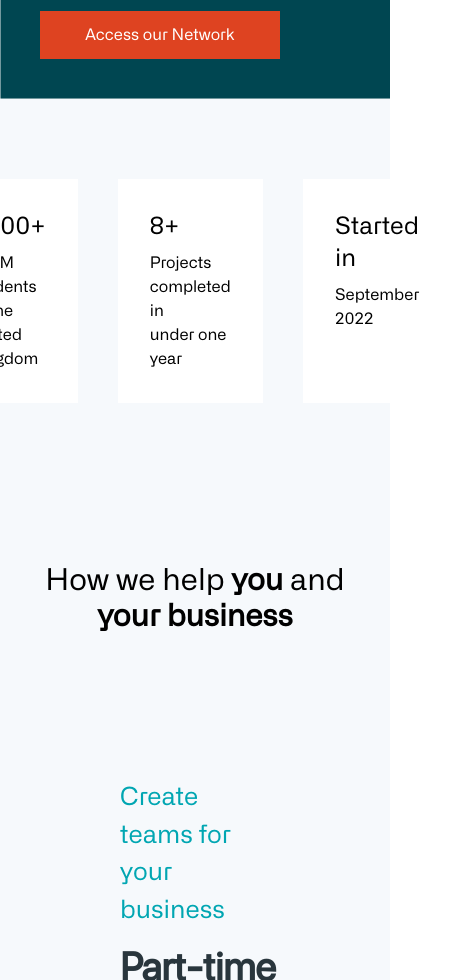
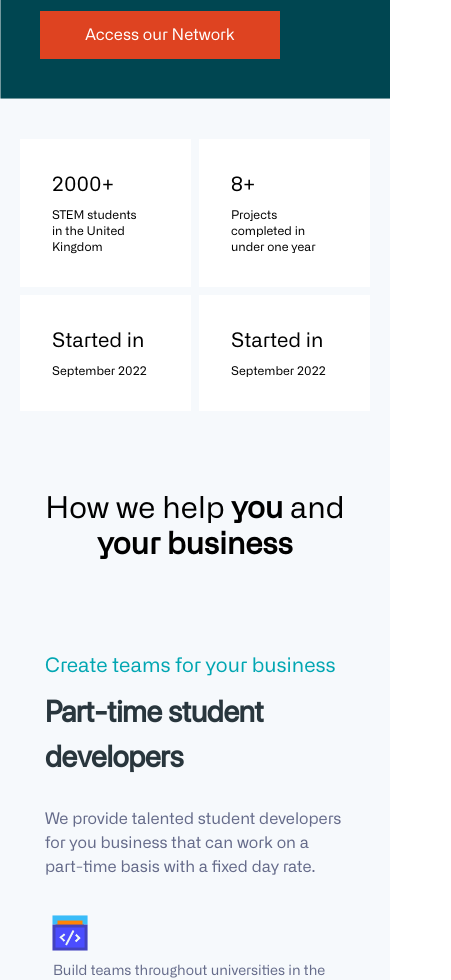
Before and after one commit to bsaoptima/karterwebsite, a React (Vite) app: page / in a window 390 px wide. Shown: the part 1020-2000 px from the top of the page, 451 px wide, since content can reach past the window. Built offline with nearby package versions, Linux system fonts and the light colour scheme.

Commit message:
fixed made responsive

```diff
--- a/src/components/Navbar.jsx
+++ b/src/components/Navbar.jsx
@@ -8,7 +8,7 @@ export default function Navbar() {
         <nav class="bg-[#F6F9FC] border-gray-200 dark:bg-gray-900">
         <div class="max-w-screen-xl flex flex-wrap items-center justify-between mx-auto p-4 py-6">
             <a href="/" class="flex items-center">
-                <img src={logo} class="h-8 mr-3" alt="Flowbite Logo" />
+                <p className="text-xl font-alliance">&lt;karter&gt;</p>
             </a>
             <button data-collapse-toggle="navbar-default" type="button" class="inline-flex items-center p-2 w-10 h-10 justify-center text-sm text-gray-500 rounded-lg md:hidden hover:bg-gray-100 focus:outline-none focus:ring-2 focus:ring-gray-200 dark:text-gray-400 dark:hover:bg-gray-700 dark:focus:ring-gray-600" aria-controls="navbar-default" aria-expanded="false">
                 <span class="sr-only">Open main menu</span>
@@ -19,10 +19,10 @@ export default function Navbar() {
             <div class="hidden w-full md:block md:w-auto" id="navbar-default">
             <ul class="font-medium flex flex-col p-4 md:p-0 mt-4 border border-gray-100 rounded-lg bg-gray-50 md:flex-row md:space-x-8 md:mt-0 md:border-0 md:bg-[#F6F9FC] dark:bg-gray-800 md:dark:bg-gray-900 dark:border-gray-700">
                 <li>
-                <a href="/solutions" class="block py-2 pl-3 pr-4 text-gray-900 rounded hover:bg-gray-100 md:hover:bg-transparent md:border-0 md:hover:text-blue-700 md:p-0 dark:text-white md:dark:hover:text-blue-500 dark:hover:bg-gray-700 dark:hover:text-white md:dark:hover:bg-transparent">Solutions</a>
+                <a href="/solutions" class="block py-2 pl-3 pr-4 text-gray-900 rounded hover:bg-gray-100 md:hover:bg-transparent md:border-0 md:hover:text-[#00A6B2] md:p-0 dark:text-white md:dark:hover:text-blue-500 dark:hover:bg-gray-700 dark:hover:text-white md:dark:hover:bg-transparent">Solutions</a>
                 </li>
                 <li>
-                <a href="/contact" class="block py-2 pl-3 pr-4 text-gray-900 rounded hover:bg-gray-100 md:hover:bg-transparent md:border-0 md:hover:text-blue-700 md:p-0 dark:text-white md:dark:hover:text-blue-500 dark:hover:bg-gray-700 dark:hover:text-white md:dark:hover:bg-transparent">Contact</a>
+                <a href="/contact" class="block py-2 pl-3 pr-4 text-gray-900 rounded hover:bg-gray-100 md:hover:bg-transparent md:border-0 md:hover:text-[#00A6B2] md:p-0 dark:text-white md:dark:hover:text-blue-500 dark:hover:bg-gray-700 dark:hover:text-white md:dark:hover:bg-transparent">Contact</a>
                 </li>
             </ul>
             </div>
--- a/src/pages/Home.css
+++ b/src/pages/Home.css
@@ -127,3 +127,16 @@ mark {
 #mainDiv:hover > .hoveredText {
   color: #31919f; /* Change the color to your desired hover color */
 }
+
+
+@media (max-width: 767px) {
+  .whitesections {
+    flex-direction: column;
+    align-items: center;
+  }
+
+  .whitesections > div {
+    width: 100%;
+    max-width: 300px; /* Adjust as needed */
+  }
+}
--- a/src/pages/Home.jsx
+++ b/src/pages/Home.jsx
@@ -111,18 +111,22 @@ function MapSection() {
 {/* STATISTICS SECTION */}
 function StatsSection() {
     return (
-      <div className="whitesections flex flex-row gap-x-10 justify-center px-10 py-20">
+      <div className="whitesections grid grid-cols-2 md:flex md:flex-row gap-x-2 gap-y-2 md:gap-x-10 justify-center px-5 py-10 md:px-10 md:py-20">
         <div className="flex flex-col gap-y-2 justify-start p-8 bg-white">
-          <p className="font-alliance text-2xl">2000+</p>
-          <p className="font-alliance">STEM students <br/> in the United Kingdom</p>
+          <p className="font-alliance text-xl md:text-2xl">2000+</p>
+          <p className="font-alliance text-xs md:text-lg">STEM students <br/> in the United Kingdom</p>
         </div>
         <div className="flex flex-col gap-y-2 justify-start p-8 bg-white">
-          <p className="font-alliance text-2xl">8+</p>
-          <p className="font-alliance">Projects completed in <br/> under one year</p>
+          <p className="font-alliance text-xl md:text-2xl">8+</p>
+          <p className="font-alliance text-xs md:text-lg">Projects completed in <br/> under one year</p>
         </div>
         <div className="flex flex-col gap-y-2 justify-start p-8 bg-white">
-          <p className="font-alliance text-2xl">Started in</p>
-          <p className="font-alliance">September 2022</p>
+          <p className="font-alliance text-xl md:text-2xl">Started in</p>
+          <p className="font-alliance text-xs md:text-lg">September 2022</p>
+        </div>
+        <div className="flex flex-col gap-y-2 justify-start p-8 bg-white">
+          <p className="font-alliance text-xl md:text-2xl">Started in</p>
+          <p className="font-alliance text-xs md:text-lg">September 2022</p>
         </div>
       </div>
     )
@@ -131,53 +135,53 @@ function StatsSection() {
 {/* WHAT WE CAN BRING SECTION */}
 function SolutionsSection({ solutionsRef }) {
     return (
-      <div ref={solutionsRef} className="flex flex-col whitesections gap-y-20 justify-center px-10 py-20 md:pb-40 md:pt-20">
-        <div className="mb-16">
+      <div ref={solutionsRef} className="flex flex-col whitesections gap-y-20 justify-center px-5 py-10 md:pb-40 md:pt-20">
+        <div className="mb-2 md:mb-16">
           <p className="text-3xl md:text-6xl font-alliance text-center">
             How we help <strong>you</strong> and <strong>your business</strong>
           </p>
         </div>
-        <div className="flex flex-col gap-y-40 md:flex-col md:gap-x-5 justify-center px-20">
+        <div className="flex flex-col gap-y-16 md:gap-y-40 md:flex-col md:gap-x-5 justify-center md:px-20">
           <div className="flex flex-col md:flex-row md:items-center md:gap-x-16 gap-y-8">
-            <div className="flex flex-col gap-y-2 basis-1/2 items-start">
-              <p className="text-[#00A6B2] text-[25px] font-alliance">Create teams for your business</p>
-              <p className="text-[#29363D] font-sfprodisplay font-bold text-[40px]">Part-time student developers</p>
-              <p className="text-[#656B8A] text-[20px] font-alliance py-10">We provide talented student developers for you business that can work on a part-time basis with a fixed day rate.</p>
-              <div className="flex flex-row gap-x-20 justify-between">
-                <div className="flex flex-col gap-y-1 basis-1/2">
+            <div className="flex flex-col gap-y-2 md:basis-1/2 items-start">
+              <p className="text-[#00A6B2] text-[20px] md:text-[25px] font-alliance">Create teams for your business</p>
+              <p className="text-[#29363D] font-sfprodisplay font-bold text-[30px] md:text-[40px]">Part-time student developers</p>
+              <p className="text-[#656B8A] text-[16px] md:text-[20px] font-alliance py-5 md:py-10">We provide talented student developers for you business that can work on a part-time basis with a fixed day rate.</p>
+              <div className="flex flex-col md:flex-row gap-y-4 md:gap-y-0 gap-x-0 md:gap-x-20 justify-between">
+                <div className="flex flex-col gap-y-1 basis-1/2 md:mb-0">
                   <img src={code} width="50px" height="50px"/>
-                  <p className="text-[#656B8A] px-2 font-alliance">Build teams throughout universities in the United Kingdom</p>
+                  <p className="text-[#656B8A] text-[14px] md:text-[16px] px-2 font-alliance">Build teams throughout universities in the United Kingdom</p>
                 </div>
-                <div className="flex flex-col gap-y-1 basis 1/2">
+                <div className="flex flex-col gap-y-1 basis 1/2 md:mb-0">
                   <img src={bulb} width="50px" height="50px"/>
-                  <p className="text-[#656B8A] px-2 font-alliance">Tap in campuses to work with tomorrow’s top engineers</p>
+                  <p className="text-[#656B8A] text-[14px] md:text-[16px] px-2 font-alliance">Tap in campuses to work with tomorrow’s top engineers</p>
                 </div>
               </div>
               <button className="rounded-2xl bg-[#39D3DE] my-10 px-5 py-2 text-white">
                 <a>Learn more</a>
               </button>
             </div>
-            <div className="basis-1/2">
+            <div className="basis-1/2 hidden md:block">
               <img src={team} className="rounded-2xl"/>
             </div>
           </div>
 
           <div className="flex flex-col md:flex-row md:items-center md:gap-x-16 gap-y-8">
-            <div className="basis-1/2">
+            <div className="basis-1/2 hidden md:block">
               <img src={team} className="rounded-2xl"/>
             </div>
-            <div className="flex flex-col gap-y-2 basis-1/2 items-start">
-              <p className="text-[#00A6B2] text-[25px] font-alliance">Build your products with us</p>
-              <p className="text-[#29363D] font-sfprodisplay font-bold text-[40px]">Bespoke Product Development</p>
-              <p className="text-[#656B8A] text-[20px] font-alliance py-10">We build teams of developers, led by one of our project managers helping you outsource the development of your products.</p>
-              <div className="flex flex-row gap-x-20 justify-between">
-                <div className="flex flex-col gap-y-1 basis-1/2">
+            <div className="flex flex-col gap-y-2 md:basis-1/2 items-start">
+              <p className="text-[#00A6B2] text-[20px] md:text-[25px] font-alliance">Build your products with us</p>
+              <p className="text-[#29363D] font-sfprodisplay font-bold text-[30px] md:text-[40px]">Bespoke Product Development</p>
+              <p className="text-[#656B8A] text-[16px] md:text-[20px] font-alliance py-5 md:py-10">We build teams of developers, led by one of our project managers helping you outsource the development of your products.</p>
+              <div className="flex flex-col md:flex-row gap-y-4 md:gap-y-0 gap-x-0 md:gap-x-20 justify-between">
+                <div className="flex flex-col gap-y-1 basis-1/2 md:mb-0">
                   <img src={code} width="50px" height="50px"/>
-                  <p className="text-[#656B8A] px-2 font-alliance">From Web & Mobile apps to internal software development</p>
+                  <p className="text-[#656B8A] text-[14px] md:text-[16px] px-2 font-alliance">From Web & Mobile apps to internal software development</p>
                 </div>
-                <div className="flex flex-col gap-y-1 basis 1/2">
+                <div className="flex flex-col gap-y-1 basis-1/2 md:mb-0">
                   <img src={bulb} width="50px" height="50px"/>
-                  <p className="text-[#656B8A] px-2 font-alliance">Data Analytics and Database Engineering for business purposes  </p>
+                  <p className="text-[#656B8A] text-[14px] md:text-[16px] px-2 font-alliance">Data Analytics and Database Engineering for business purposes  </p>
                 </div>
               </div>
               <button className="rounded-2xl bg-[#39D3DE] my-10 px-5 py-2 text-white">
@@ -187,28 +191,29 @@ function SolutionsSection({ solutionsRef }) {
           </div>
 
           <div className="flex flex-col md:flex-row md:items-center md:gap-x-16 gap-y-8">
-            <div className="flex flex-col gap-y-2 basis-1/2 items-start">
-              <p className="text-[#00A6B2] text-[25px] font-alliance">Hire top vetted junior engineers</p>
-              <p className="text-[#29363D] font-sfprodisplay font-bold text-[40px]">Elite Graduate Talent</p>
-              <p className="text-[#656B8A] text-[20px] font-alliance py-10">We identify the brightest students in universities and trains them for months. Hire from us to secure the best talent for your business.</p>
-              <div className="flex flex-row gap-x-20 justify-between">
-                <div className="flex flex-col gap-y-1 basis-1/2">
-                  <img src={code} width="50px" height="50px"/>
-                  <p className="text-[#656B8A] px-2 font-alliance">Advertise job opportunities throughout our network</p>
+            <div className="flex flex-col gap-y-2 md:basis-1/2 items-start">
+              <p className="text-[#00A6B2] text-[20px] md:text-[25px] font-alliance">Hire top vetted junior engineers</p>
+              <p className="text-[#29363D] font-sfprodisplay font-bold text-[30px] md:text-[40px]">Elite Graduate Talent</p>
+              <p className="text-[#656B8A] text-[16px] md:text-[20px] font-alliance py-5 md:py-10">We identify the brightest students in universities and train them for months. Hire from us to secure the best talent for your business.</p>
+              <div className="flex flex-col md:flex-row gap-y-4 md:gap-y-0 gap-x-0 md:gap-x-20 justify-between">
+                <div className="flex flex-col gap-y-1 basis-1/2 md:mb-0">
+                  <img src={code} width="50px" height="50px" alt="Code Icon"/>
+                  <p className="text-[#656B8A] text-[14px] md:text-[16px] px-2 font-alliance">Advertise job opportunities throughout our network</p>
                 </div>
-                <div className="flex flex-col gap-y-1 basis 1/2">
-                  <img src={bulb} width="50px" height="50px"/>
-                  <p className="text-[#656B8A] px-2 font-alliance">Vetted and trained talent prepared for employment</p>
+                <div className="flex flex-col gap-y-1 basis-1/2 md:mb-0">
+                  <img src={bulb} width="50px" height="50px" alt="Bulb Icon"/>
+                  <p className="text-[#656B8A] text-[14px] md:text-[16px] px-2 font-alliance">Vetted and trained talent prepared for employment</p>
                 </div>
               </div>
               <button className="rounded-2xl bg-[#39D3DE] my-10 px-5 py-2 text-white">
                 <a>Learn more</a>
               </button>
             </div>
-            <div className="basis-1/2">
-              <img src={team} className="rounded-2xl"/>
+            <div className="basis-1/2 hidden md:block">
+              <img src={team} className="rounded-2xl" alt="Team Image"/>
             </div>
           </div>
+
 
         </div>
       </div>
```
Also changed, not shown: src/assets/bg.svg.
